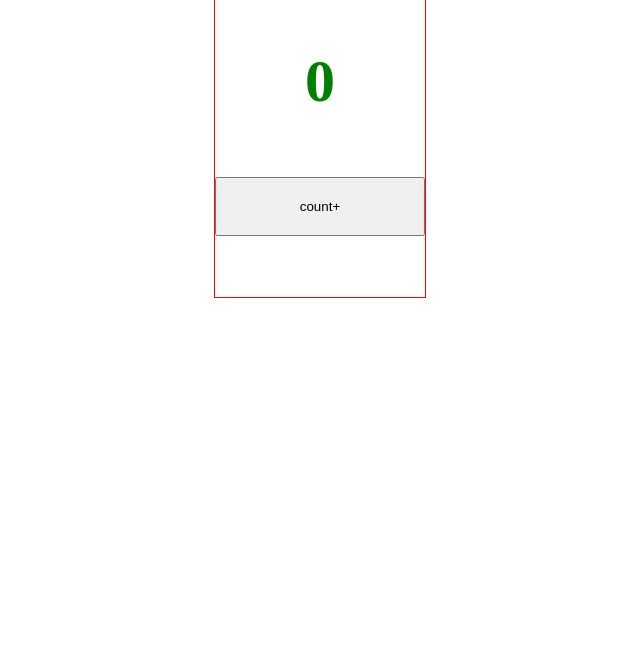
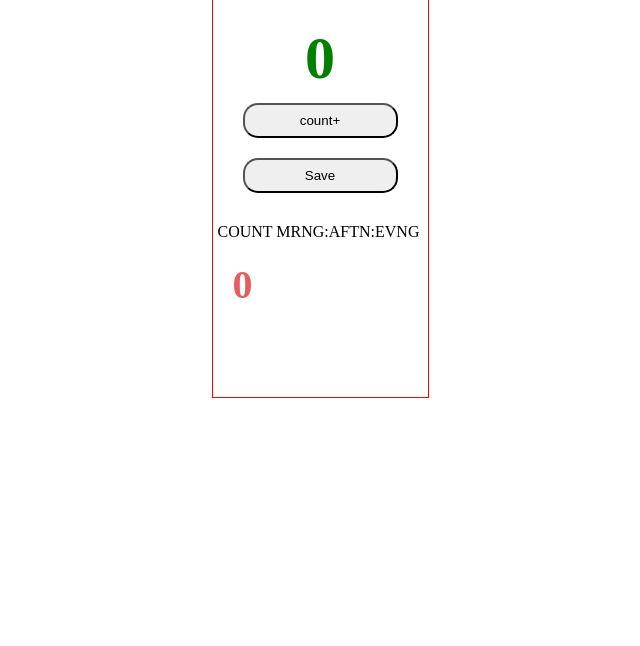
Before and after one commit to Kumarswamy-palakuri/People_counter, a plain HTML site: page index.html in a window 1280 px wide. Shown: the part 154-800 px from the top of the page, without its empty margins (320-960 px from the left). Drawn offline with Linux system fonts and the light colour scheme.

Commit message:
total update

```diff
--- a/index.html
+++ b/index.html
@@ -10,8 +10,12 @@
 <body>
   <div class="container">
     <h2>People_Counter</h2>
-    <h1 id="p_c" >0</h1>
+    <h1 id="p_c">0</h1>
     <button onclick="myfunc()">count+</button>
+    <button onclick="mysav()">Save</button>
+    <span>COUNT MRNG:AFTN:EVNG</span>
+    <h3 id="save">0</h3>
   </div>
+  <script src="main.js"></script>
 </body>
 </html>
--- a/main.js
+++ b/main.js
@@ -0,0 +1,15 @@
+let c=document.getElementById("p_c")
+let s=document.getElementById("save")
+let count=0;
+let st="N0";
+function myfunc(){
+  count=count+1;
+  c.innerText=count;
+  console.log(c);
+}
+function mysav(){
+  st=st+" :"+count;
+  s.innerText=st;
+  count=0;
+  console.log(c);
+}
--- a/style.css
+++ b/style.css
@@ -3,20 +3,37 @@
   margin: 0px;
 }
 .container{
+  padding-top: 60px;
   border: 1px solid red;
-  max-width: 210px;
-  height: 50vh;
+  max-width: 215px;
+  height: 55vh;
   margin: 50px auto;
   text-align: center;
   margin-bottom: 100px;
   display: flex;
   flex-direction: column;
-  justify-content: space-evenly;
+  justify-content: flex-start;
 }
 h1{
+  margin-top: 40px;
   font-size: 60px;
-  color:green
+  color:green;
 }
 button{
-  padding: 20px;
+  /* border: 1px solid red; */
+  padding:8px 10px;
+  margin: 10px 30px;
+  border-radius: 15px;
 }
+span{
+  margin-top: 20px;
+  text-align: start;
+  margin-left: 5px ;
+}
+h3{
+  margin-top: 20px;
+  margin-left: 20px;
+  text-align: start;
+  font-size: 40px;
+  color:rgba(227, 82, 82, 0.934);
+}
```
